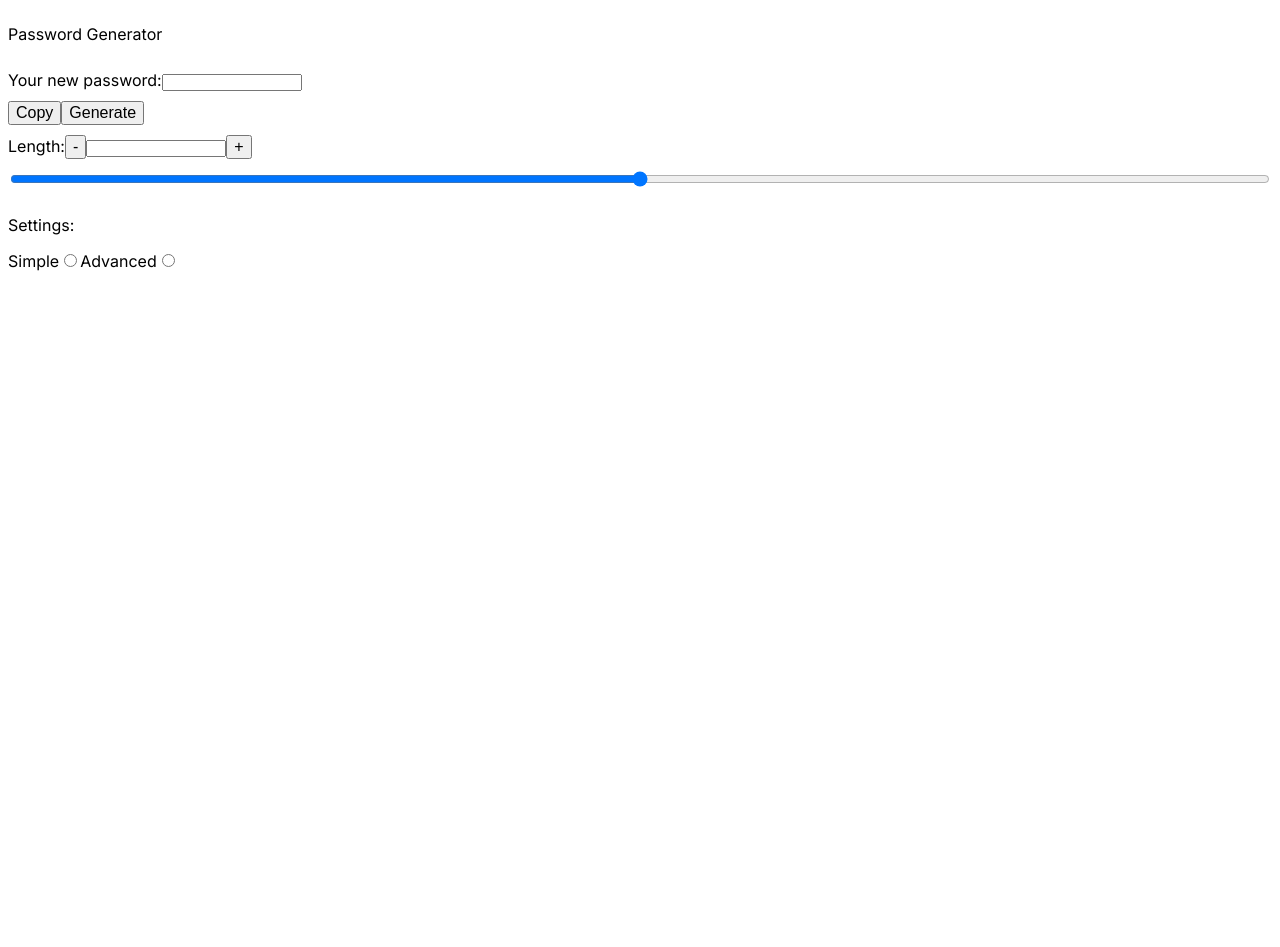
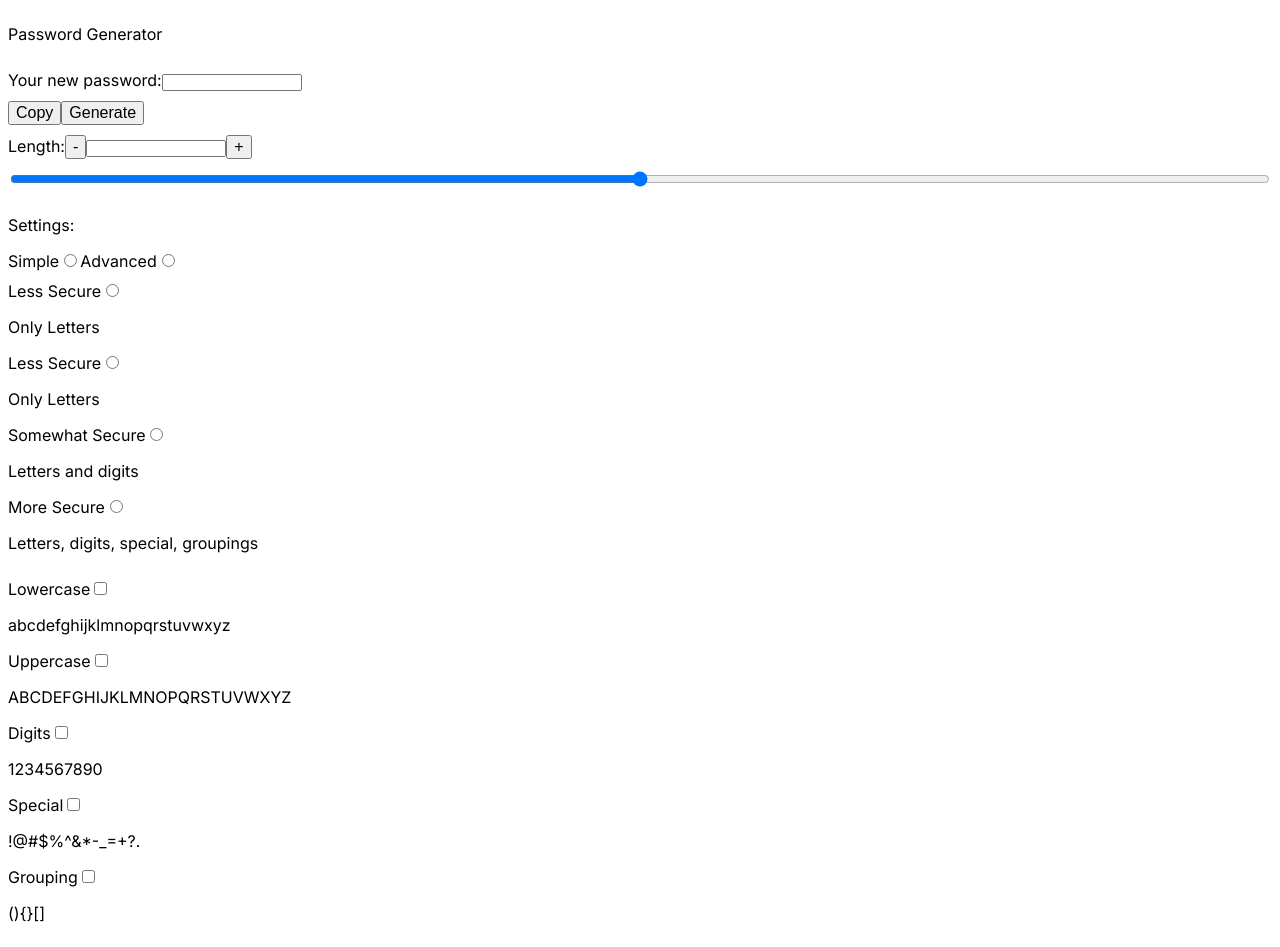
Before and after one commit to alexismarroquin7/password-generator-by-alexis-marroquin, a Next.js app: page / in a window 1280 px wide. Before the commit the page ends 800 px from the top, so only its background shows below. Built offline with nearby package versions, Linux system fonts and the light colour scheme.

Commit message:
adds simple and advanced options

```diff
--- a/components/PasswordGenerator/index.js
+++ b/components/PasswordGenerator/index.js
@@ -49,5 +49,99 @@ export const PasswordGenerator = () => {
       </label>
     </div>
 
+    <div>
+      <div>
+        <label>
+          Less Secure
+          <input
+            type="radio"
+          />
+        </label>
+        <p>Only Letters</p>
+      </div>
+      <div>
+        <label>
+          Less Secure
+          <input
+            type="radio"
+          />
+        </label>
+        <p>Only Letters</p>
+      </div>
+      <div>
+        <label>
+          Somewhat Secure
+          <input
+            type="radio"
+          />
+        </label>
+        <p>Letters and digits</p>
+      </div>
+      <div>
+        <label>
+          More Secure
+          <input
+            type="radio"
+          />
+        </label>
+        <p>Letters, digits, special, groupings</p>
+      </div>
+
+    </div>
+
+    <div>
+      <div>
+        <label>
+          Lowercase
+          <input
+            type="checkbox"
+          />
+        </label>
+        <p>abcdefghijklmnopqrstuvwxyz</p>
+      </div>
+
+      <div>
+        <label>
+          Uppercase
+          <input
+            type="checkbox"
+          />
+        </label>
+        <p>ABCDEFGHIJKLMNOPQRSTUVWXYZ</p>
+      </div>
+
+      <div>
+        <label>
+          Digits
+          <input
+            type="checkbox"
+          />
+        </label>
+        <p>1234567890</p>
+      </div>
+
+      <div>
+        <label>
+          Special
+          <input
+            type="checkbox"
+          />
+        </label>
+        <p>!@#$%^&*-_=+?.</p>
+      </div>
+
+      <div>
+        <label>
+          Grouping
+          <input
+            type="checkbox"
+          />
+        </label>
+        <p>{'(){}[]'}</p>
+      </div>
+
+
+    </div>
+
   </div>
 }
```
